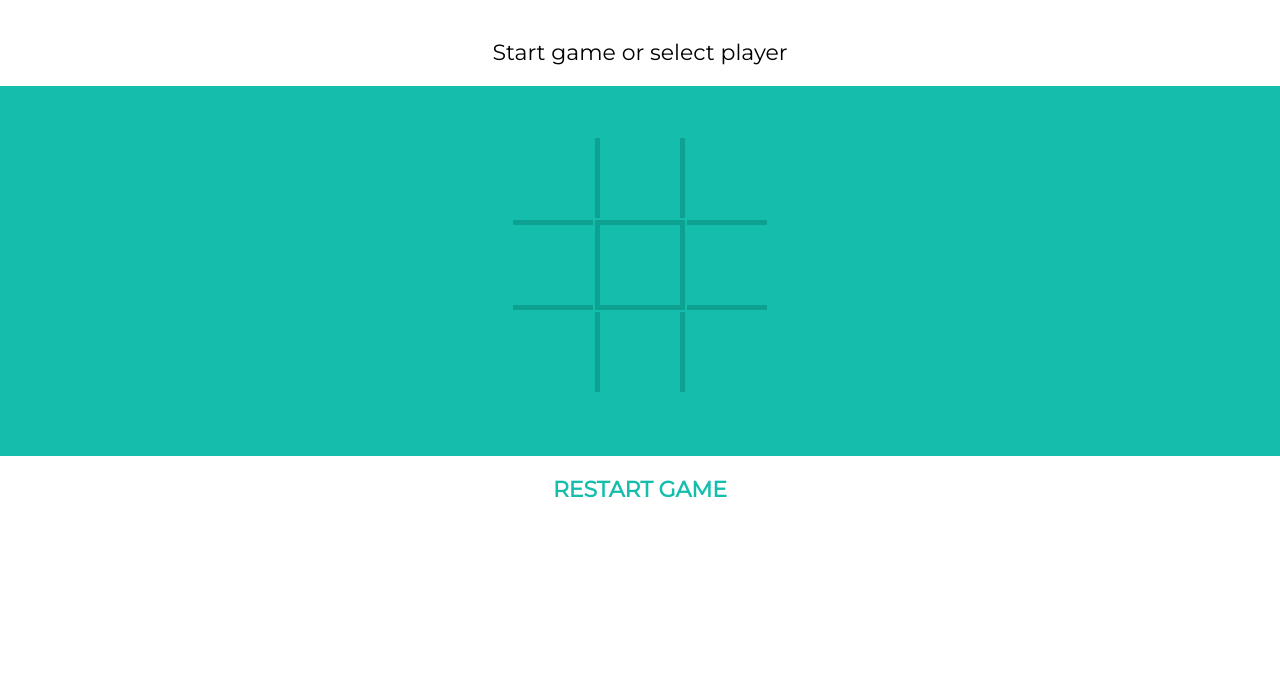
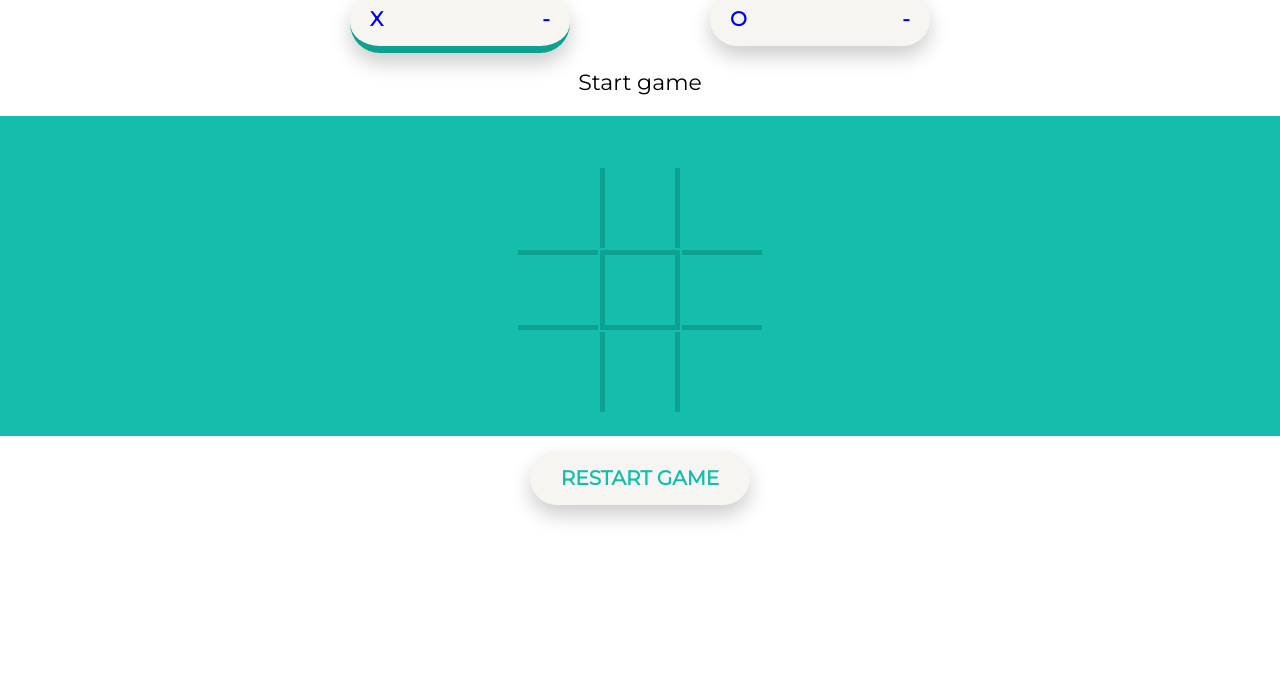
Before and after one commit to Naimul-Islam-Siam/TicTacToe, a plain HTML site: page index.html in a window 1280 px wide. Shown: the part 110-800 px from the top of the page. Drawn offline with Linux system fonts and the light colour scheme.

Commit message:
update 3.0

```diff
--- a/css/style.css
+++ b/css/style.css
@@ -1,6 +1,7 @@
 * {
 	margin: 0;
 	padding: 0;
+	box-sizing: border-box;
 }
 
 body {
@@ -9,7 +10,7 @@ body {
 
 h1 {
 	text-align: center;
-	margin: 55px;
+	margin: 25px;
 }
 
 h2 {
@@ -19,13 +20,29 @@ h2 {
 	font-size: 22px;
 }
 
-h3 {
-	margin-top: 20px;
-	color: #14BDAC;
+.btn:link,
+.btn:visited {
+	text-decoration: none;
 	text-align: center;
-	font-size: 22px;
+	font-size: 20px;
 	font-weight: 3500;
 	cursor: pointer;
+	width: 220px;
+	background-color: #f7f5f2;
+	padding: 15px 20px;
+	text-align: center;
+	border-radius: 30px;
+	box-shadow: 0 10px 20px rgba(0, 0, 0, 0.2);
+}
+
+.resetBtn {
+	display: block;
+	color: #14BDAC;
+	margin: 15px auto;
+}
+
+.resetBtn:hover {
+	transform: translateY(-3px);
 }
 
 .container {
@@ -68,3 +85,41 @@ td {
 .O {
 	color: #fff;
 }
+
+.name {
+	float: left;
+	font-weight: bold;
+}
+
+.score {
+	float: right;
+	font-weight: bold;
+}
+
+.score-btn {
+	display: inline-block;
+	position: absolute;
+}
+
+.btn-X {
+	position: absolute;
+	top: 13px;
+	left: 350px;
+}
+
+.btn-O {
+	position: absolute;
+	top: 13px;
+	right: 350px;
+}
+
+.btn-container {
+	position: relative;
+	width: 100%;
+	height: 80px;
+	margin-bottom: 10px;
+}
+
+.border {
+	border-bottom: 7px solid #0DA192;
+}
--- a/index.html
+++ b/index.html
@@ -7,7 +7,12 @@
 </head>
 <body>
 <h1>TicTacToe</h1>
-<h2 class="message">Start game or select player</h2>
+<div class="btn-container">
+		<a href="#" class="btn score-btn btn-X"><span class="name name-X">X</span> <span class="score score-X">-</span></a>
+
+		<a href="#" class="btn score-btn btn-O"><span class="name name-O">O</span> <span class="score score-O">-</span></a>
+</div>
+<h2 class="message">Start game</h2>
 <div class="container">
 	<table>
 		<tr>
@@ -30,7 +35,7 @@
 	</table>
 </div>
 
-<h3 class="resetBtn"><a>RESTART GAME</a></h3>
+<h3><a href="#" class="btn resetBtn">RESTART GAME</a></h3>
 
 <script type="text/javascript" src="js/main.js">
 
--- a/js/main.js
+++ b/js/main.js
@@ -2,7 +2,17 @@ var square = document.querySelectorAll(".square");
 var turn = "X";
 var message = document.querySelector(".message");
 var gameover = false;
+var gameDraw = false;
 var resetBtn = document.querySelector(".resetBtn");
+var scoreX = 0;
+var scoreO = 0;
+var scoreXdisplay = document.querySelector(".score-X");
+var scoreOdisplay = document.querySelector(".score-O");
+var winner = null;
+var btnX = document.querySelector(".btn-X");
+var btnO = document.querySelector(".btn-O");
+
+btnX.classList.add("border");
 
 for(var i = 0; i < square.length; i++){
 	square[i].addEventListener("click",function(){
@@ -12,7 +22,7 @@ for(var i = 0; i < square.length; i++){
 				switchTurn(this);
 			}
 			else{
-				message.textContent = "Invalid. Try an empty square."
+				message.textContent = "Invalid. Try an empty box."
 			}
 		}
 
@@ -25,15 +35,29 @@ for(var i = 0; i < square.length; i++){
 function switchTurn(y){
 	if(decision(turn, y)){
 		gameover = true;
+		winner = turn;
+		if(winner == "X"){
+			scoreX++;
+			scoreXdisplay.textContent = scoreX;
+		}
+
+		if(winner == "O"){
+			scoreO++;
+			scoreOdisplay.textContent = scoreO;
+		}
 		message.textContent = "Congrats " + turn + " you're the winner !!";
 	}
 	else if(turn === "X"){
 		turn = "O";
+		btnO.classList.add("border");
+		btnX.classList.remove("border");
 		y.style.color = '#545454';
 		message.textContent = "It's " + turn + " 's turn.";
 	}
 	else{
 		turn = "X";
+		btnX.classList.add("border");
+		btnO.classList.remove("border");
 		y.style.color = '#fff';
 		message.textContent = "It's " + turn + " 's turn.";
 	}
@@ -83,5 +107,8 @@ resetBtn.addEventListener("click", function(){
 	}
 	message.textContent = "Start Again";
 	gameover = false;
+	gameDraw = false;
 	turn = "X";
+	btnX.classList.add("border");
+	btnO.classList.remove("border");
 });
```
